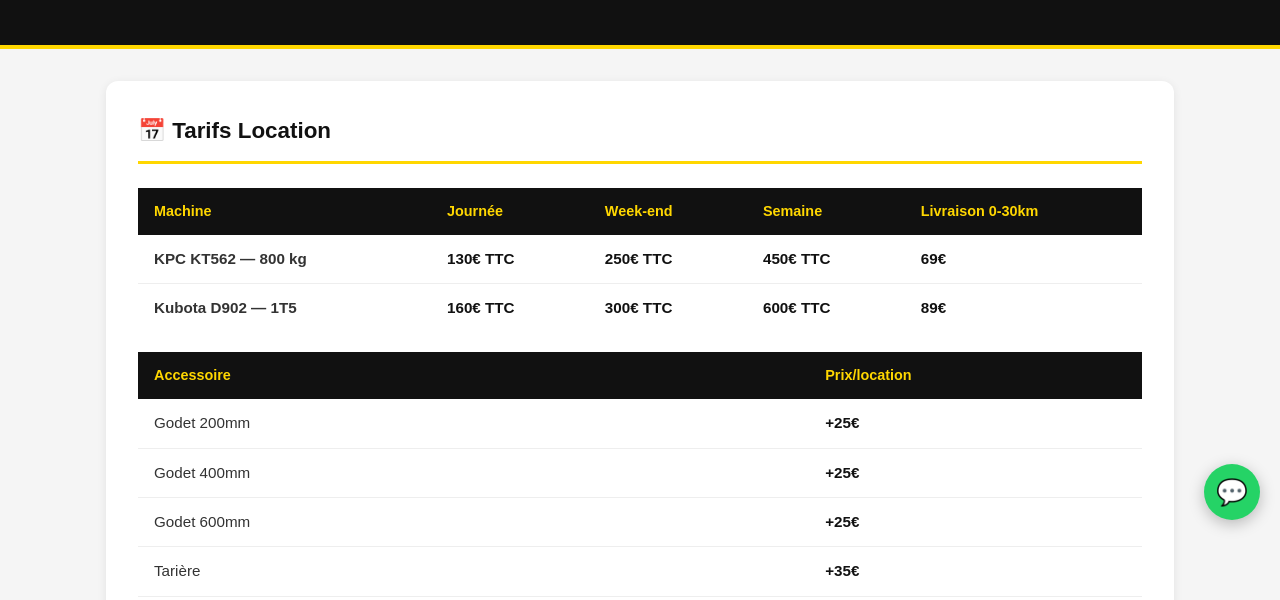
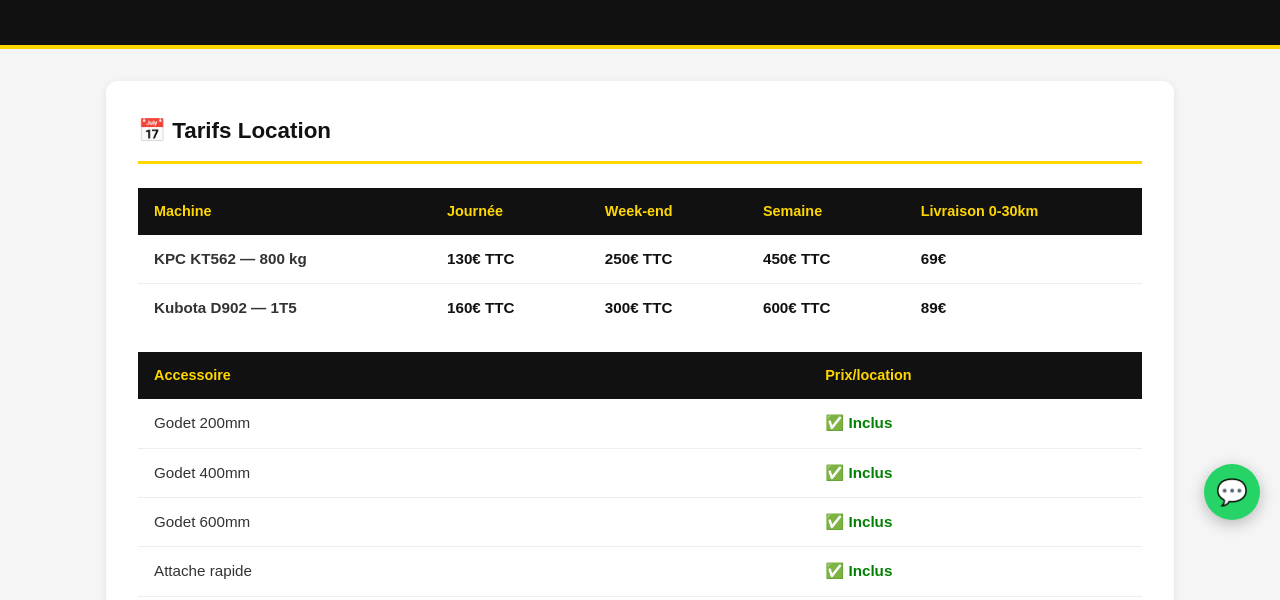
Before and after one commit to glamwear35/mini-pelle-direct, a plain HTML site: page tarifs.html in a window 1280 px wide. Shown: the part 200-800 px from the top of the page. Drawn offline with Linux system fonts and the light colour scheme.

Commit message:
Correction accessoires location - godets et attache rapide inclus

```diff
--- a/tarifs.html
+++ b/tarifs.html
@@ -151,12 +151,12 @@
         <tr><th>Accessoire</th><th>Prix/location</th></tr>
       </thead>
       <tbody>
-        <tr><td>Godet 200mm</td><td class="price-ht">+25€</td></tr>
-        <tr><td>Godet 400mm</td><td class="price-ht">+25€</td></tr>
-        <tr><td>Godet 600mm</td><td class="price-ht">+25€</td></tr>
+        <tr><td>Godet 200mm</td><td class="price-ht" style="color:green;">✅ Inclus</td></tr>
+        <tr><td>Godet 400mm</td><td class="price-ht" style="color:green;">✅ Inclus</td></tr>
+        <tr><td>Godet 600mm</td><td class="price-ht" style="color:green;">✅ Inclus</td></tr>
+        <tr><td>Attache rapide</td><td class="price-ht" style="color:green;">✅ Inclus</td></tr>
         <tr><td>Tarière</td><td class="price-ht">+35€</td></tr>
         <tr><td>BRH (Brise-roche hydraulique)</td><td class="price-ht">+45€</td></tr>
-        <tr><td>Attache rapide</td><td class="price-ht">+20€</td></tr>
       </tbody>
     </table>
 
```
